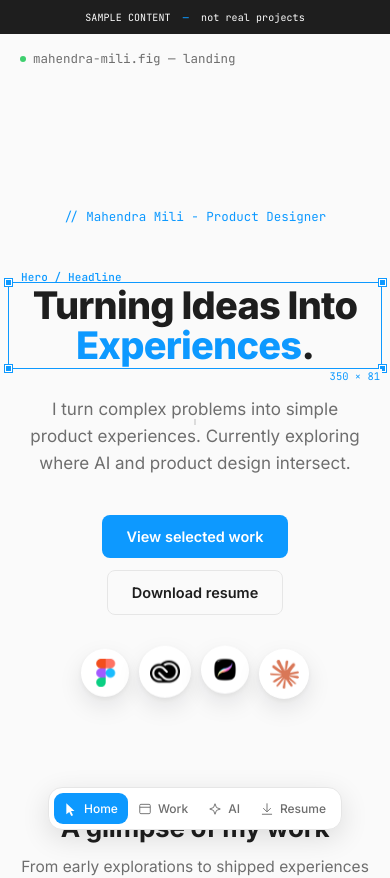
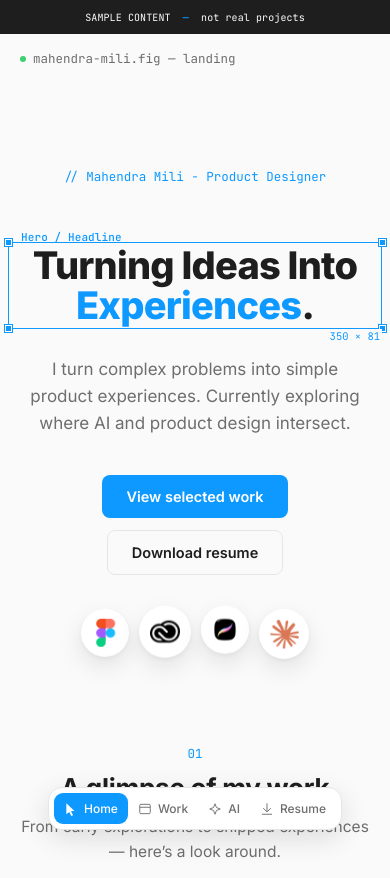
Before and after one commit to leesoosun/Figma_Style_Portfolio, a React (Vite) app: page / in a window 390 px wide. Shown: the top 878 px of the page. Built offline with nearby package versions, Linux system fonts and the light colour scheme.

Commit message:
Reduce hero top padding by 40px on mobile (max-width:760px)

```diff
--- a/src/styles/home.css
+++ b/src/styles/home.css
@@ -186,6 +186,7 @@
 .conclude .actions{ margin-top:36px; display:flex; gap:12px; justify-content:center; flex-wrap:wrap; }
 
 @media (max-width:760px){
+  .hero{ padding-top:150px; }
   .brands-track, .brands-group{ gap:40px; }
   .work-row{ grid-template-columns:1fr; }
   .work-row .thumb, .work-row:nth-child(even) .thumb{ order:1 !important; }
```
